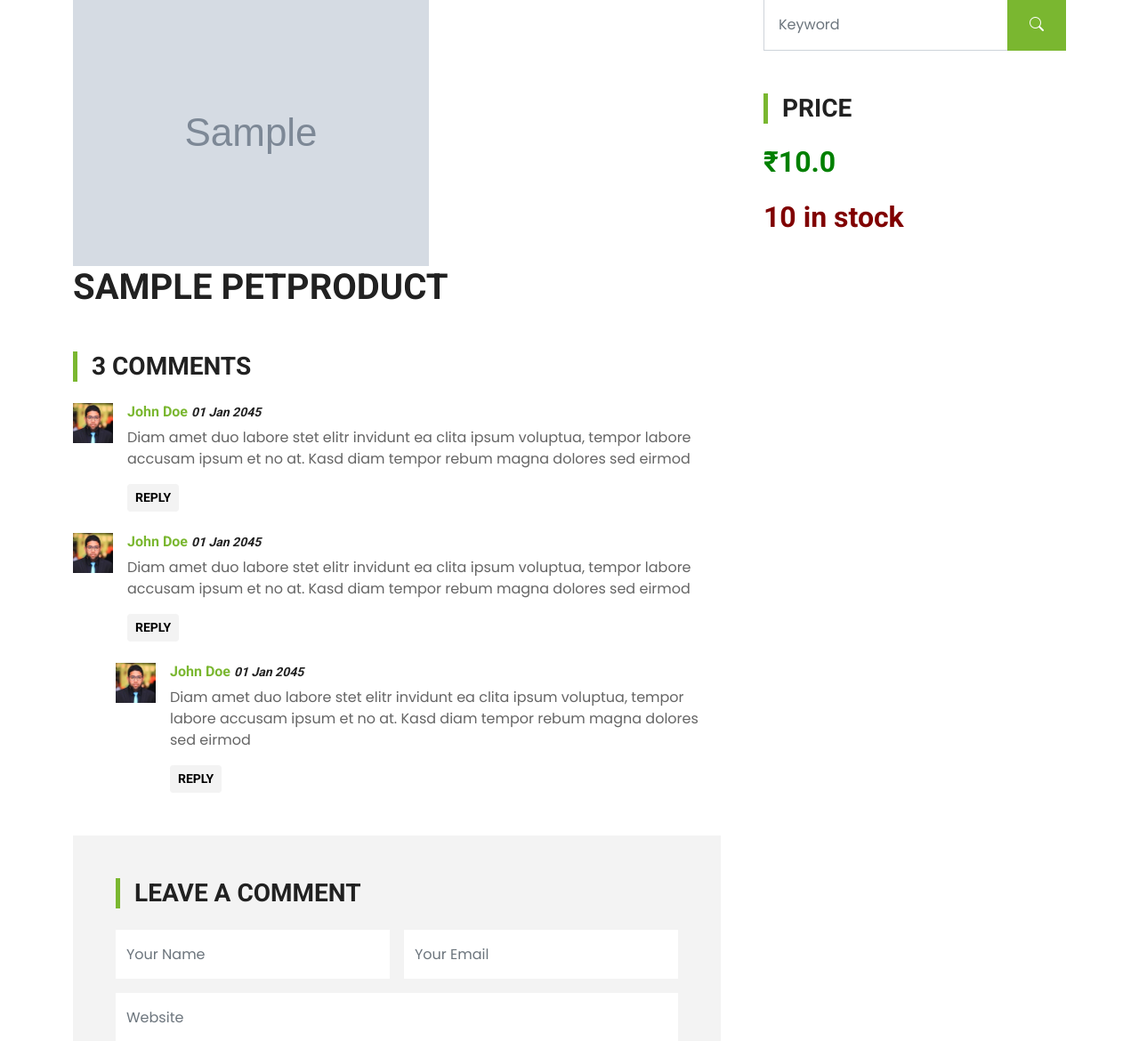
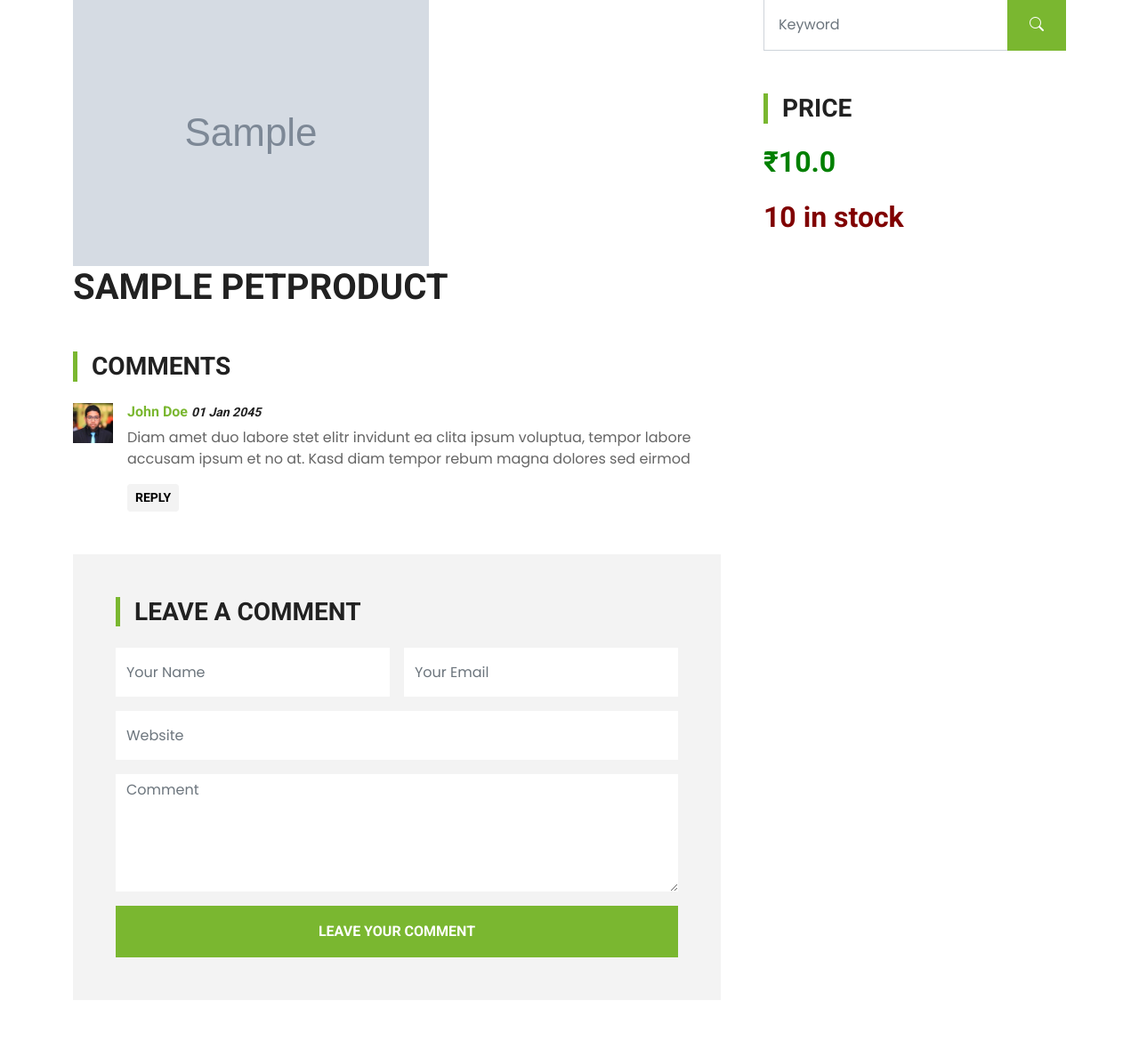
Before and after one commit to Pranav-P-GIT/shopforpets, a Django app: page /product/?id=1 in a window 1280 px wide. Shown: the part 261-1431 px from the top of the page at 89% size. Run offline with Django 4.2, Linux system fonts and the light colour scheme; tables that the repository leaves empty hold one stand-in row (values such as "Sample post"); grey boxes marked "Sample" are stand-in pictures; some libraries are stand-ins or nearby versions.

```diff
--- a/shopforpets/template/detail.html
+++ b/shopforpets/template/detail.html
@@ -124,7 +124,7 @@
 
                 <!-- Comment List Start -->
                 <div class="mb-5">
-                    <h3 class="text-uppercase border-start border-5 border-primary ps-3 mb-4">3 Comments</h3>
+                    <h3 class="text-uppercase border-start border-5 border-primary ps-3 mb-4">Comments</h3>
                     <div class="d-flex mb-4">
                         <img src="{% static 'img/user.jpg' %}" class="{% static 'img-fluid' %}"
                             style="width: 45px; height: 45px;">
@@ -135,26 +135,8 @@
                             <button class="btn btn-sm btn-light">Reply</button>
                         </div>
                     </div>
-                    <div class="d-flex mb-4">
-                        <img src="{% static 'img/user.jpg' %}" class="{% static 'img-fluid' %}"
-                            style="width: 45px; height: 45px;">
-                        <div class="ps-3">
-                            <h6><a href="">John Doe</a> <small><i>01 Jan 2045</i></small></h6>
-                            <p>Diam amet duo labore stet elitr invidunt ea clita ipsum voluptua, tempor labore
-                                accusam ipsum et no at. Kasd diam tempor rebum magna dolores sed eirmod</p>
-                            <button class="btn btn-sm btn-light">Reply</button>
-                        </div>
-                    </div>
-                    <div class="d-flex ms-5 mb-4">
-                        <img src="{% static 'img/user.jpg' %}" class="{% static 'img-fluid' %}"
-                            style="width: 45px; height: 45px;">
-                        <div class="ps-3">
-                            <h6><a href="">John Doe</a> <small><i>01 Jan 2045</i></small></h6>
-                            <p>Diam amet duo labore stet elitr invidunt ea clita ipsum voluptua, tempor labore
-                                accusam ipsum et no at. Kasd diam tempor rebum magna dolores sed eirmod</p>
-                            <button class="btn btn-sm btn-light">Reply</button>
-                        </div>
-                    </div>
+
+
                 </div>
                 <!-- Comment List End -->
 
```
Also changed, not shown: shopforpets/product/models.py (+6 -16 lines).
